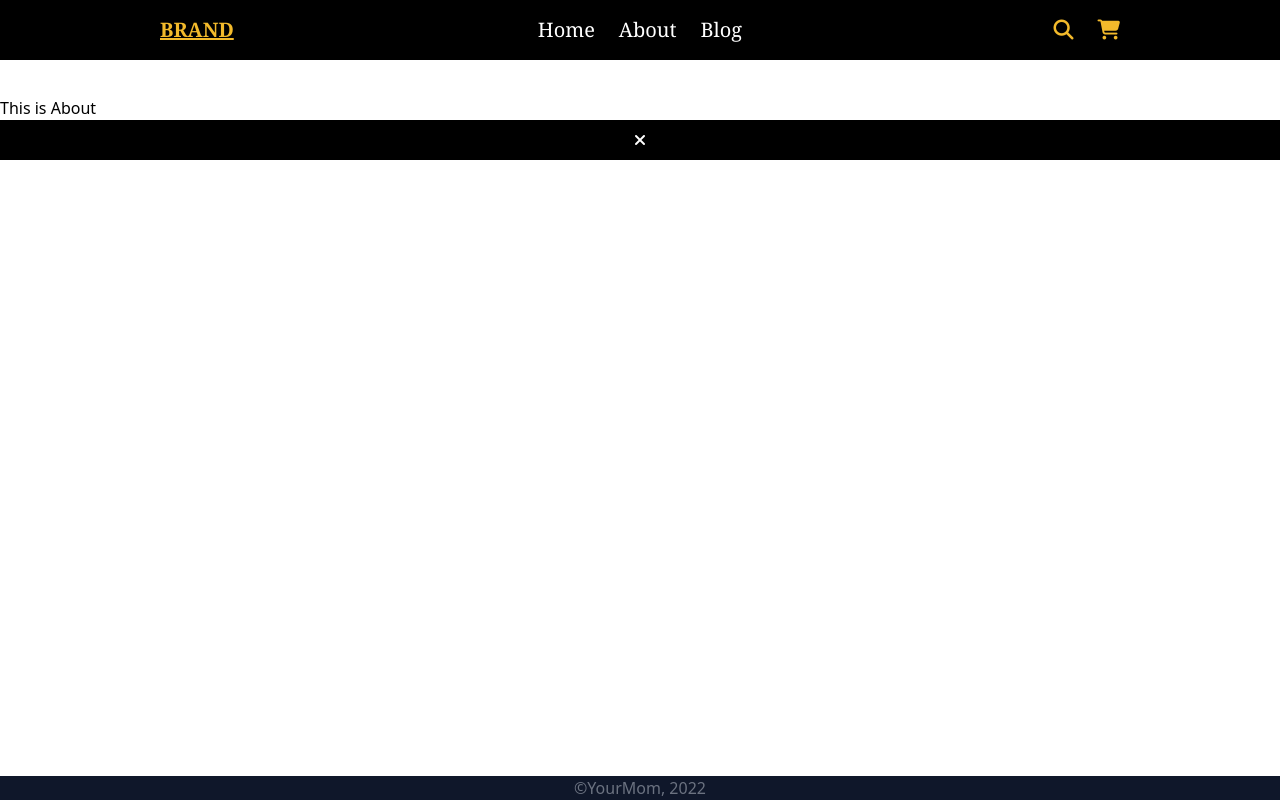
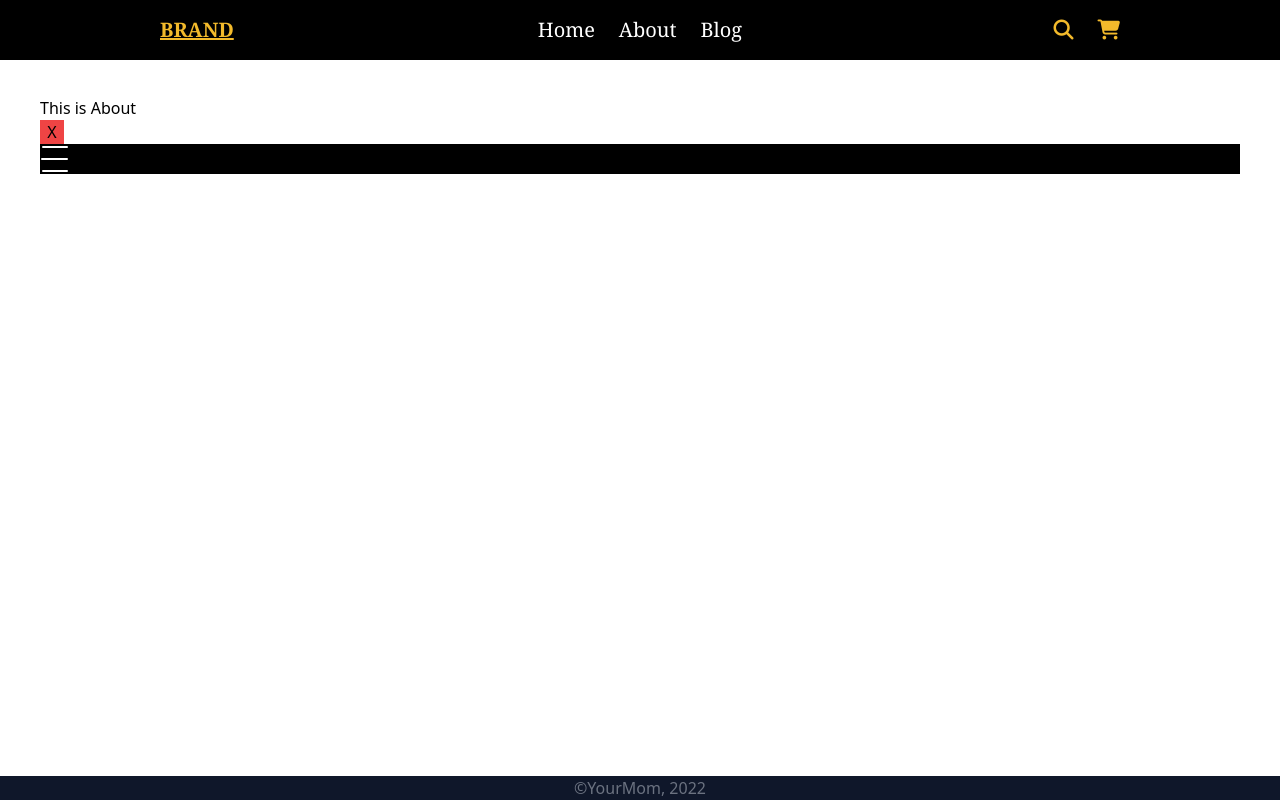
Before and after one commit to yisuseas/react-multi-routes, a React (Create React App) app: page /about in a window 1280 px wide. Built offline with nearby package versions, Linux system fonts and the light colour scheme.

Commit message:
Added Burger Menu

```diff
--- a/package.json
+++ b/package.json
@@ -10,6 +10,7 @@
     "react-dom": "^17.0.2",
     "react-router-dom": "^6.2.1",
     "react-scripts": "5.0.0",
+    "react-spring": "^9.4.2",
     "web-vitals": "^2.1.4"
   },
   "scripts": {
--- a/src/components/layout/navbar/NavToggler.jsx
+++ b/src/components/layout/navbar/NavToggler.jsx
@@ -1,13 +1,62 @@
 import React from "react";
+import { useSpring, animated, config } from "react-spring";
+
+function BurgerCross(props) {
+  const { isCross } = props;
+  const { stage } = useSpring({
+    stage: isCross ? 0 : 100,
+    config: config.gentle,
+  });
+
+  return (
+    <svg
+      width="30"
+      height="30"
+      viewBox="0 0 7.9374998 7.9375002"
+      version="1.1"
+      id="svg8"
+    >
+      <animated.path
+        className="menu-svg-path"
+        d={stage.to({
+          range: [0, 50, 100],
+          output: [
+            "M 3.96875,3.96875 H 3.96875",
+            "M 2.3812502,3.96875 H 5.55625",
+            "M 0.52916667,3.96875 H 7.14375",
+          ],
+        })}
+      />
+      <animated.path
+        className="menu-svg-path"
+        d={stage.to({
+          range: [0, 50, 100],
+          output: [
+            "m 0.7937494,0.79375 c 0,0 1.3229173,1.3229167 3.1750006,3.175 1.8520833,-1.8520833 3.175,-3.175 3.175,-3.175",
+            "m 0.7937494,0.79375 c 0,0 1.0583333,1.5875 3.1750001,1.5875 2.1166667,0 3.1750005,-1.5875 3.1750005,-1.5875",
+            "m 0.7937494,0.79375 c 0,0 0.2645839,0 3.1750006,0 2.9104167,0 3.175,0 3.175,0",
+          ],
+        })}
+      />
+      <animated.path
+        className="menu-svg-path"
+        d={stage.to({
+          range: [0, 50, 100],
+          output: [
+            "m 0.7937494,7.14375 c 0,0 1.3229173,-1.3229167 3.1750006,-3.175 1.8520833,1.8520833 3.175,3.175 3.175,3.175",
+            "m 0.79375009,7.14375 c 0,0 1.05833331,-1.5875 3.17500001,-1.5875 2.1166666,0 3.1749999,1.5875 3.1749999,1.5875",
+            "m 0.79375009,7.14375 c 0,0 0.26458321,0 3.17499991,0 2.9104167,0 3.175,0 3.175,0",
+          ],
+        })}
+      />
+    </svg>
+  );
+}
 
 function NavToggler(props) {
   const { open, onClick } = props;
 
-  const icon = open ? (
-    <i className="fas fa-times"></i>
-  ) : (
-    <i className="fas fa-bars"></i>
-  );
+  const icon = <BurgerCross isCross={open} />;
 
   return (
     <div className="flex md:hidden order-first col-span-1 items-center">
--- a/src/components/pages/About.jsx
+++ b/src/components/pages/About.jsx
@@ -1,35 +1,73 @@
 import React, { useState } from "react";
+import { useSpring, animated, config } from "react-spring";
+
+function BurgerCross(props) {
+  const { stage } = useSpring({
+    stage: props.on ? 100 : 0,
+    config: config.gentle,
+  });
+
+  return (
+    <svg
+      width="30"
+      height="30"
+      viewBox="0 0 7.9374998 7.9375002"
+      version="1.1"
+      id="svg8"
+    >
+      <animated.path
+        className="menu-svg-path"
+        d={stage.to({
+          range: [0, 50, 100],
+          output: [
+            "M 3.96875,3.96875 H 3.96875",
+            "M 2.3812502,3.96875 H 5.55625",
+            "M 0.52916667,3.96875 H 7.14375",
+          ],
+        })}
+      />
+      <animated.path
+        className="menu-svg-path"
+        d={stage.to({
+          range: [0, 50, 100],
+          output: [
+            "m 0.7937494,0.79375 c 0,0 1.3229173,1.3229167 3.1750006,3.175 1.8520833,-1.8520833 3.175,-3.175 3.175,-3.175",
+            "m 0.7937494,0.79375 c 0,0 1.0583333,1.5875 3.1750001,1.5875 2.1166667,0 3.1750005,-1.5875 3.1750005,-1.5875",
+            "m 0.7937494,0.79375 c 0,0 0.2645839,0 3.1750006,0 2.9104167,0 3.175,0 3.175,0",
+          ],
+        })}
+      />
+      <animated.path
+        className="menu-svg-path"
+        d={stage.to({
+          range: [0, 50, 100],
+          output: [
+            "m 0.7937494,7.14375 c 0,0 1.3229173,-1.3229167 3.1750006,-3.175 1.8520833,1.8520833 3.175,3.175 3.175,3.175",
+            "m 0.79375009,7.14375 c 0,0 1.05833331,-1.5875 3.17500001,-1.5875 2.1166666,0 3.1749999,1.5875 3.1749999,1.5875",
+            "m 0.79375009,7.14375 c 0,0 0.26458321,0 3.17499991,0 2.9104167,0 3.175,0 3.175,0",
+          ],
+        })}
+      />
+    </svg>
+  );
+}
 
 function About() {
-  const [open, setOpen] = useState(false);
+  const [on, setOn] = useState(true);
 
-  const toggleDiv = () => {
-    setOpen(!open);
+  const toggleOn = () => {
+    setOn(!on);
   };
 
   return (
-    <div className="">
+    <div className="mx-10">
       <h1>This is About</h1>
-      <div className="bg-black text-white flex flex-col p-2">
-        <button onClick={() => toggleDiv()}>
-          <i className="fas fa-times"></i>
+      <div>
+        <button className="bg-red-500 w-6 h-6" onClick={() => toggleOn()}>
+          X
         </button>
-        <div className="overflow-hidden">
-          <div className="transition-all mt-[-100px] open:mt-0" open={open}>
-            <p>
-              Lorem ipsum dolor sit amet consectetur adipisicing elit. Adipisci
-              quas a blanditiis, molestiae culpa tempora. Vero totam aspernatur
-              amet rem impedit explicabo itaque repellat reiciendis quod sequi
-              ad, laborum porro.
-            </p>
-            <p>
-              Sequi placeat odit cupiditate ullam molestias voluptatibus ad
-              voluptas? Sint, consectetur quibusdam, sed veritatis quam id
-              expedita quo rem sunt molestiae, laboriosam praesentium.
-              Distinctio fugiat, repellat corrupti perferendis doloribus
-              laboriosam!
-            </p>
-          </div>
+        <div className="bg-black">
+          <BurgerCross on={on} />
         </div>
       </div>
     </div>
--- a/src/index.css
+++ b/src/index.css
@@ -6,6 +6,16 @@
   .blue-wave {
     background-image: url("./img/WaveDivider001.svg");
   }
+  .menu-svg-path {
+    fill: none;
+    stroke: #ffffff;
+    stroke-width: 0.529167;
+    stroke-linecap: round;
+    stroke-linejoin: miter;
+    stroke-miterlimit: 4;
+    stroke-dasharray: none;
+    stroke-opacity: 1;
+  }
 }
 
 @layer utilities {
```
Also changed, not shown: 1 other file (tests, documents, lock files or other folders).
